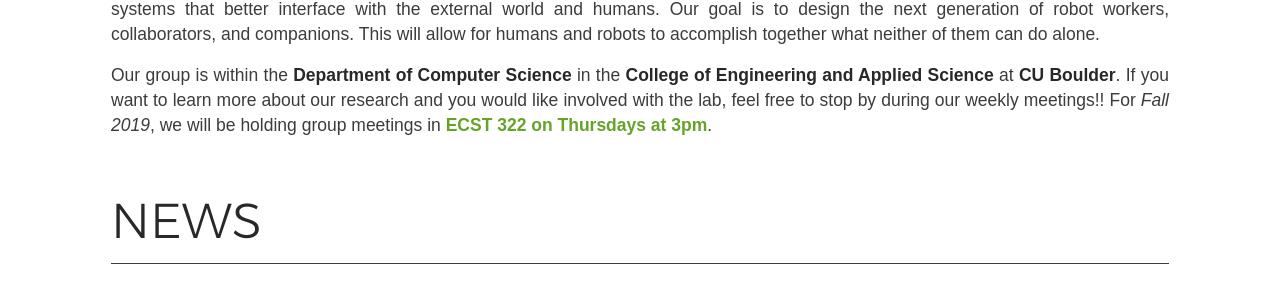
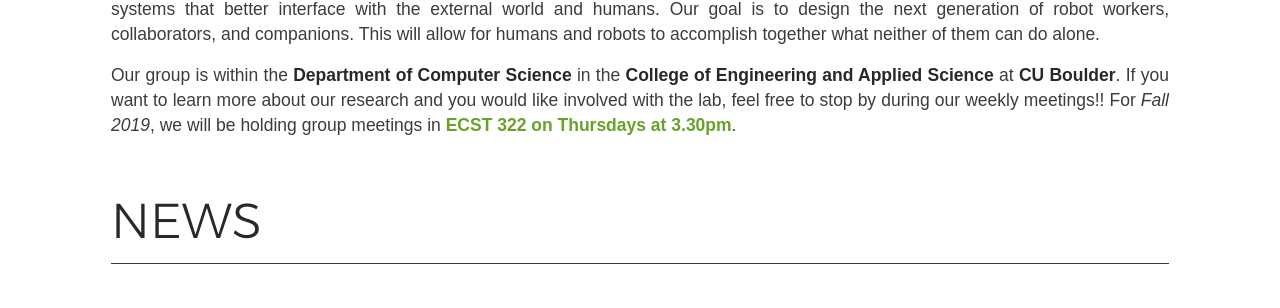
Before and after one commit to HIRO-group/HIRO-group.github.io, a Jekyll site: the page built from index.html, in a window 1280 px wide and 900 px high, scrolled down 565 px. Shown: the part 145-453 px from the top of the window. Built offline with Jekyll 4.4.1, drawn with Linux system fonts in a browser that asks for light colours; nearby versions of some CDN libraries; some web fonts are replaced.

Commit message:
Updated time for weekly meetings to 3.30pm

```diff
--- a/_config.yml
+++ b/_config.yml
@@ -18,7 +18,7 @@ social:
 
 meetings:
   semester: Fall 2019
-  location: ECST 322 on Thursdays at 3pm
+  location: ECST 322 on Thursdays at 3.30pm
 
 logo: /img/logo.svg
 logopng: /img/logo.png
```
